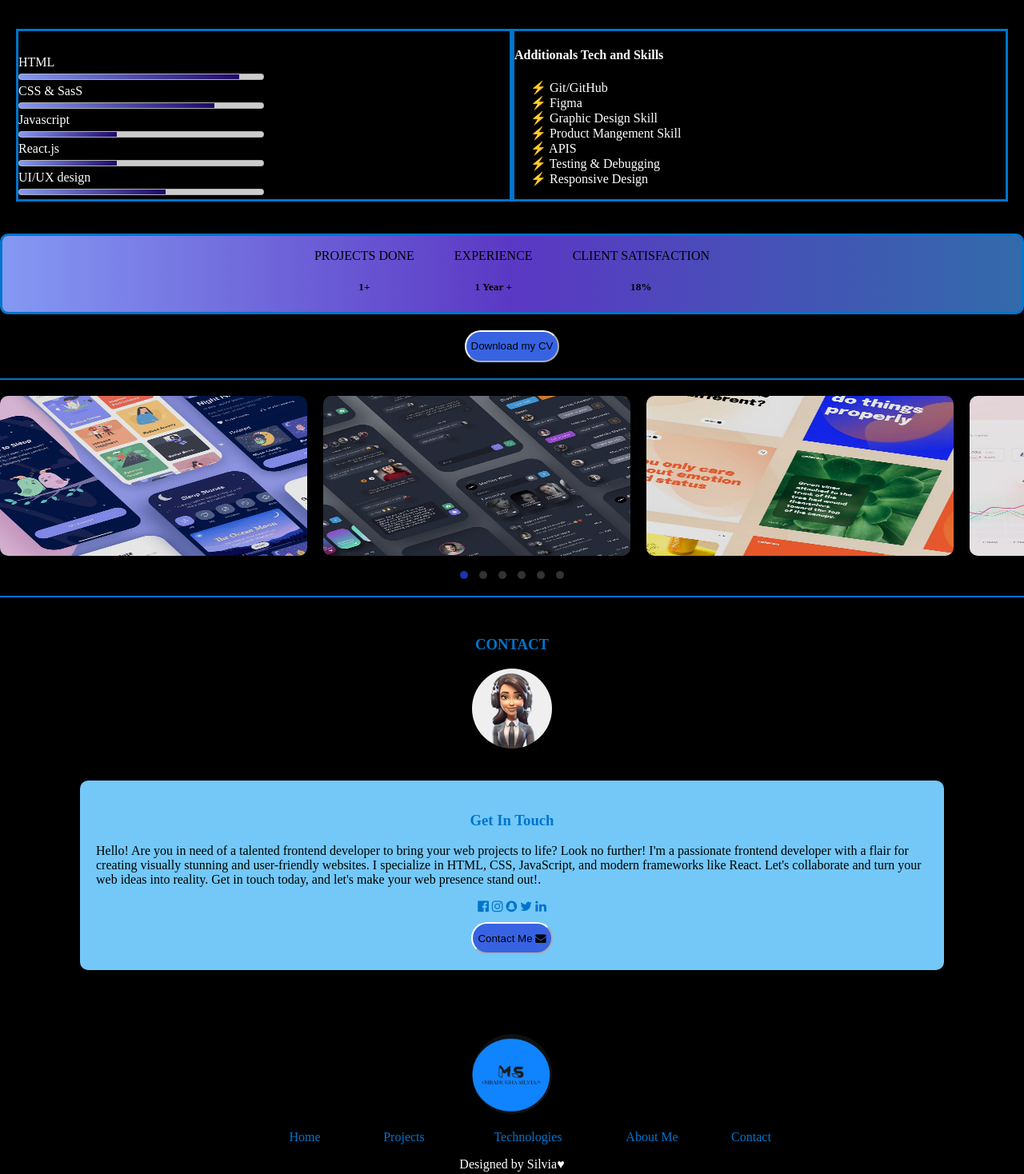
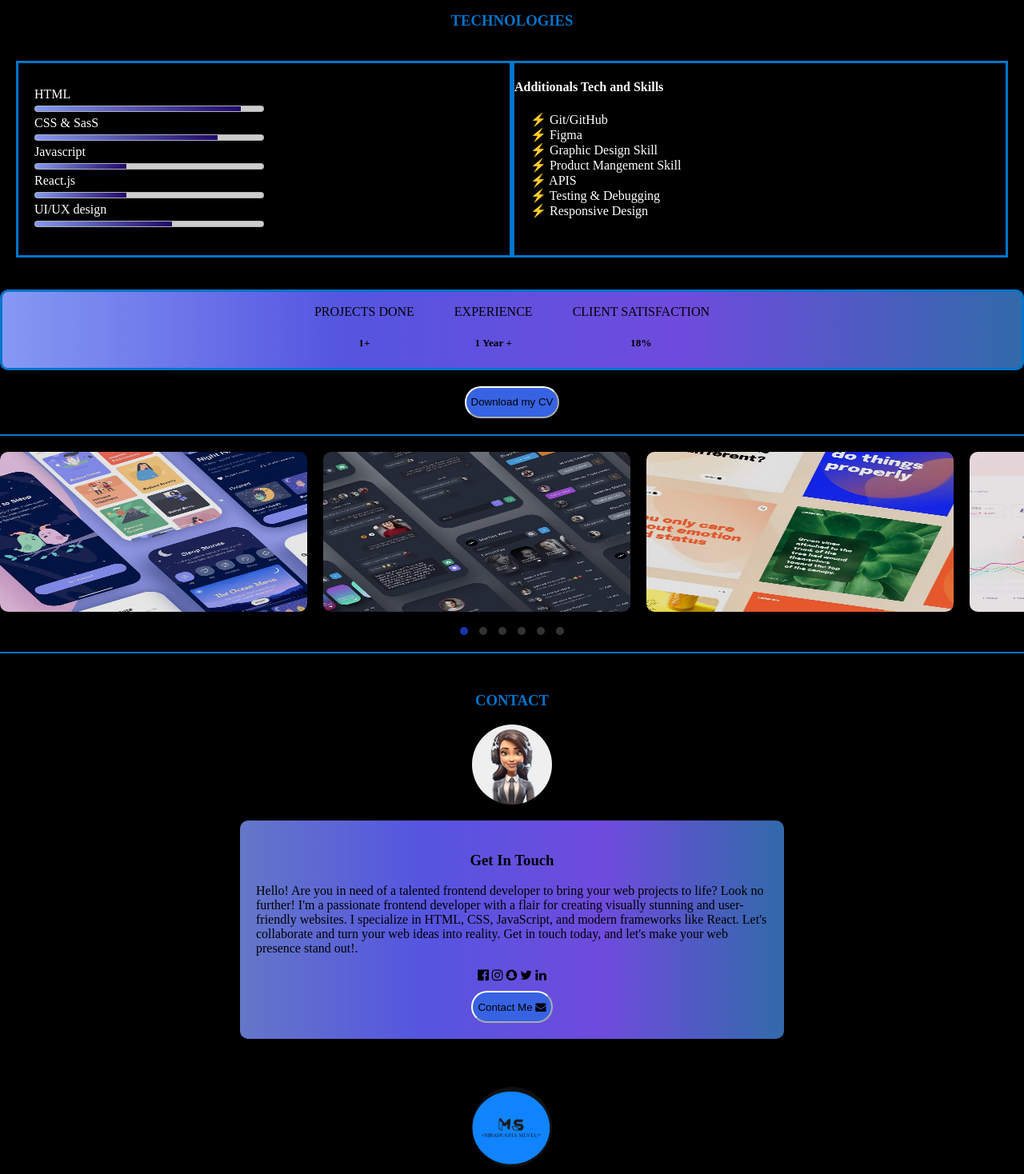
Before and after one commit to Silvyjson/Learning-Portfolio, a plain HTML site: page index.html in a window 1280 px wide. Shown: the part 866-2334 px from the top of the page at 80% size. Drawn offline with Linux system fonts and the light colour scheme.

Commit message:
feat: added few features

```diff
--- a/Mystyle.css
+++ b/Mystyle.css
@@ -22,8 +22,8 @@ a {
 /* The Navsection */
 
 .ms-icon {
-  width: 100px;
-  height: 30px;
+    width: 100px;
+    height: 30px;
     padding-left: 20px;
     float: left;
 }
@@ -61,7 +61,6 @@ a {
 }
 
 .dropdown-content li {
-    /* border-bottom: 2px solid rgb(27, 52, 162); */
     text-align: center;
 }
 
@@ -144,7 +143,7 @@ a {
 h1 {
     font-size: 25px;
     font-weight: 900;
-    background-image: linear-gradient(to right, #3498db, #2980b9);
+    background-image: linear-gradient(to right, #bdb0fe, #775dd6);
     -webkit-background-clip: text;
     background-clip: text;
     color: transparent;
@@ -189,7 +188,7 @@ h1 {
 h2 {
     font-size: 25px;
     font-weight: 900;
-    background-image: linear-gradient(to right, #3498db, #6c7b8b);
+    background-image: linear-gradient(to right, #9dd0f1, #66a9f0);
     -webkit-background-clip: text;
     background-clip: text;
     color: transparent;
@@ -215,8 +214,14 @@ h3 {
     padding: 20px 100px;
 }
 
-.skills, .adskills, .meter{
+.skills,
+.adskills,
+.meter {
     border: 3px solid #0074cc;
+}
+
+.skills {
+    padding: 20px;
 }
 
 
@@ -239,8 +244,8 @@ h3 {
     margin-left: 20px;
 }
 
-.meter{
-    padding-top: 30px;
+.meter {
+    padding: 30px 20px;
 }
 
 meter {
@@ -261,14 +266,13 @@ ul {
 
 .projects {
     border: 3px solid #0074cc;
-    background: linear-gradient(to right, #8599f3, #5b38c4, #326aaa);
+    background: linear-gradient(to right, #8599f3, rgb(85, 85, 224), #6f4bdd, #326aaa);
     border-radius: 10px;
     display: flex;
     gap: 50px;
     justify-content: center;
     margin: 20px 0;
     color: black;
-    box-shadow: 0 4px 8px rgba(0, 0, 0, 0.1);
 }
 
 h5 {
@@ -373,29 +377,34 @@ h5 {
     padding: 30px 0;
 }
 
-.Contact_info {
-    display: flex;
-    flex-direction: column;
-    margin-top: 20px;
-    padding: 20px 100px;
-}
-
 .get-in-touch {
-    background-color: rgb(115, 200, 247);
+    background: linear-gradient(to right, #6477c8, rgb(85, 85, 224), #6f4bdd, #326aaa);
     color: black;
     padding: 20px;
     border-radius: 10px;
+    width: 50%;
+    display: block;
+    margin-left: auto;
+    margin-right: auto;
+    margin-top: 20px;
 }
 
+.get-in-touch h3 {
+    color: #000;
+}
 
 .socialmedia {
     text-align: center;
 }
 
+.socialmedia i {
+    color: #000;
+}
+
 .contactButton,
 .downloadCV {
     border-radius: 50px;
-    background-color: rgba(86, 134, 229, 0.909);
+    background-color: rgba(89, 44, 237, 0.909);
     border-color: white;
     margin-top: 10px;
     display: block;
@@ -424,6 +433,10 @@ h5 {
 }
 
 /* The Footer Section */
+
+.footer_section p {
+    color: rgb(177, 175, 255);
+}
 
 .myfooterStlye {
     text-align: center;
@@ -482,6 +495,10 @@ h5 {
     .message-input {
         width: 100%;
         height: 200px;
+    }
+
+    .Footer_Navbar {
+        grid-template-columns: repeat(2, 70px) 100px repeat(2, 90px);
     }
 }
 
@@ -543,6 +560,10 @@ h5 {
     .meter {
         margin-left: 20px;
         border: none;
+    }
+
+    .get-in-touch{
+        width: 70%;
     }
 }
 
@@ -612,7 +633,10 @@ h5 {
     }
 
     .projects {
+        width: 80%;
         display: block;
+        margin-left: auto;
+        margin-right: auto;
         text-align: center;
     }
 
--- a/Mystyle.js
+++ b/Mystyle.js
@@ -16,7 +16,7 @@ const hideNavOnScroll = () => {
   menuIcon.classList.remove("open");
 }
 
-document.body.addEventListener('click', function(event) {
+document.body.addEventListener('click', function (event) {
 
   if (!event.target.closest('.Navsection') && !event.target.closest('.dropdown-content a')) {
     hideNavOnScroll();
@@ -35,7 +35,7 @@ window.addEventListener('scroll', hideNavOnScroll);
 
 let counter = 1;
 
-setInterval(function() {
+setInterval(function () {
   document.getElementById('slide' + counter).checked = true;
   counter++;
   if (counter > 6) {
--- a/index.html
+++ b/index.html
@@ -1,21 +1,23 @@
 <!DOCTYPE html>
 <html lang="en">
+
 <head>
   <meta charset="UTF-8" />
-    <meta name="viewport" content="width=device-width, initial-scale=1.0"/>
-    <meta name="Silvia's Portfolio" content="Portfolio content"/>
-    <meta property="og:title" content="mbadugha silvia Portfolio"/>
-    <meta property="og:type" content="website"/>
-    <meta property="og:url" content="https://github.com/Silvyjson"/>
+  <meta name="viewport" content="width=device-width, initial-scale=1.0" />
+  <meta name="Silvia's Portfolio" content="Portfolio content" />
+  <meta property="og:title" content="mbadugha silvia Portfolio" />
+  <meta property="og:type" content="website" />
+  <meta property="og:url" content="https://github.com/Silvyjson" />
   <meta name="description" content="Silvia's Personal Portfolio Website" property="og:description">
   <meta name="description" content="/icons/desc.png" property="og:image">
-    <meta name="keywords" content="Silvia, PortFolio, MasterPortfolio, Silvia's Portfolio"/>
-    <meta name="author" content="Silvia"/>
+  <meta name="keywords" content="Silvia, PortFolio, MasterPortfolio, Silvia's Portfolio" />
+  <meta name="author" content="Silvia" />
   <title>Mbadugha Silvia's PortFolio</title>
   <link rel="icon" href="./image/Myicon.jpg">
   <link rel="stylesheet" href="Mystyle.css">
   <link rel="stylesheet" href="https://cdnjs.cloudflare.com/ajax/libs/font-awesome/4.7.0/css/font-awesome.min.css">
 </head>
+
 <body>
   <header>
     <section class="Header_section">
@@ -46,7 +48,7 @@
             <div class="bar bar2"></div>
           </div>
         </div>
-          <div  id="nav">
+        <div id="nav">
           <ul class="dropdown-content">
             <li><a href="Myportfolio.html">Home</a> </li>
             <li><a href="#pojects">Projects</a></li>
@@ -65,11 +67,13 @@
         <h1>MBADUGHA NMESOMA SILVIA</h1>
       </div>
       <p class="p">
-          <b>H</b>ello, meet Mbadugha Nmesoma Silvia, a passionate frontend developer eager to bring creativity to the digital world.
+        <b>H</b>ello, meet Mbadugha Nmesoma Silvia, a passionate frontend developer eager to bring creativity to the
+        digital world.
         While I lack formal experience, I've immersed myself in HTML, CSS, and JavaScript through hands-on projects.
         I'm dedicated to continuous learning, collaboration, and staying current with industry trends.
         I believe in teamwork and growth and am seeking opportunities to connect with mentors and professionals.
-          If you're looking for an enthusiastic frontend developer or have advice to offer, let's connect and turn my passion into impactful projects &#128187.
+        If you're looking for an enthusiastic frontend developer or have advice to offer, let's connect and turn my
+        passion into impactful projects &#128187.
       </p>
       <div>
         <Button class="Gitbutton"><a href="https://github.com/Silvyjson" target="_blank">
@@ -96,10 +100,14 @@
           <img src="./Image/frontendImg.jpg" alt="frontend Img" class="frontendImg" id="slide-left">
         </div>
         <ul class="skills" id="slide-right">
-            <li>⚡Interactive Web Applications: I have a strong track record of building dynamic and engaging web applications by leveraging the power of HTML,CSS and JavaScript.</li>
-            <li>⚡Responsive Web Design: My work exemplifies the ability to ensure that web content looks fantastic on various devices and screen sizes.</li>
-            <li>⚡Frontend Frameworks: I'm experienced in utilizing popular frontend frameworks like React, Angular, and Vue.js to construct feature-rich and scalable web applications.</li>
-            <li>⚡Performance Optimization: I specialize in optimizing website performance, improving load times, and enhancing user experiences through various optimization techniques.</li>
+          <li>⚡Interactive Web Applications: I have a strong track record of building dynamic and engaging web
+            applications by leveraging the power of HTML,CSS and JavaScript.</li>
+          <li>⚡Responsive Web Design: My work exemplifies the ability to ensure that web content looks fantastic on
+            various devices and screen sizes.</li>
+          <li>⚡Frontend Frameworks: I'm experienced in utilizing popular frontend frameworks like React, Angular, and
+            Vue.js to construct feature-rich and scalable web applications.</li>
+          <li>⚡Performance Optimization: I specialize in optimizing website performance, improving load times, and
+            enhancing user experiences through various optimization techniques.</li>
         </ul>
       </div>
     </section>
@@ -111,7 +119,7 @@
         <div class="meter" id="slide-left">
           <form action="/action_page.php" target="_blank">
             <label for="HTML">HTML</label><br>
-              <meter  value="9" min="0" max="10"></meter><br>
+            <meter value="9" min="0" max="10"></meter><br>
             <label for="CSS & SasS">CSS & SasS</label><br>
             <meter value="8" min="0" max="10"></meter><br>
             <label for="Javascript">Javascript</label><br>
@@ -122,9 +130,10 @@
             <meter value="6" min="0" max="10"></meter>
           </form>
         </div>
-          <div class="adskills"><div></div>
+        <div class="adskills">
+          <div></div>
           <h4>
-              Additionals  Tech and Skills
+            Additionals Tech and Skills
           </h4>
           <ul class="skillList" id="slide-right">
             <li>⚡ Git/GitHub</li>
@@ -154,7 +163,8 @@
         </div>
       </div>
       <div>
-          <a href="./" download="mbadughasilviaCV.pdf"><button type="submit" class="downloadCV">Download my CV</button></a>
+        <a href="./" download="mbadughasilviaCV.pdf"><button type="submit" class="downloadCV">Download my
+            CV</button></a>
       </div>
       <div class="slideshow">
         <input type="radio" name="slide" id="slide1" checked>
@@ -194,29 +204,33 @@
         CONTACT
       </h3>
       <img src="./Image/get-in-touch Img.jpg" alt="get-in-touch Img" class="get-in-touchImg">
-        <div class="Contact_info">
       <div class="get-in-touch" id="slide-left">
         <h3>
           Get In Touch
         </h3>
         <p>
           Hello! Are you in need of a talented frontend developer to bring your web projects to life?
-              Look no further! I'm a passionate frontend developer with a flair for creating visually stunning and user-friendly websites.
+          Look no further! I'm a passionate frontend developer with a flair for creating visually stunning and
+          user-friendly websites.
           I specialize in HTML, CSS, JavaScript, and modern frameworks like React.
           Let's collaborate and turn your web ideas into reality. Get in touch today,
           and let's make your web presence stand out!.
         </p>
         <div class="socialmedia">
-              <a href="https://www.facebook.com/profile.php?id=100090063752578" target="_blank"><i class="fa fa-facebook-official"></i></a>
-              <a href="https://instagram.com/silviadanielxx?igshid=YzU1NGVlODEzOA==" target="_blank"><i class="fa fa-instagram"></i></a>
-              <a href="https://www.snapchat.com/add/silvy_j23?share_id=I72vdXxVzs4&locale=en-US" target="_blank"><i class="fa fa-snapchat"></i></a>
-              <a href="https://x.com/Silviadaniels18?t=8Wq_4s2bn59zLkiGKC-twg&s=09" target="_blank"><i class="fa fa-twitter"></i></a>
-              <a href="https://www.linkedin.com/in/mbadugha-silvia-ab6a48262?utm_source=share&utm_campaign=share_via&utm_content=profile&utm_medium=android_app" target="_blank"><i class="fa fa-linkedin"></i></a>
+          <a href="https://www.facebook.com/profile.php?id=100090063752578" target="_blank"><i
+              class="fa fa-facebook-official"></i></a>
+          <a href="https://instagram.com/silviadanielxx?igshid=YzU1NGVlODEzOA==" target="_blank"><i
+              class="fa fa-instagram"></i></a>
+          <a href="https://www.snapchat.com/add/silvy_j23?share_id=I72vdXxVzs4&locale=en-US" target="_blank"><i
+              class="fa fa-snapchat"></i></a>
+          <a href="https://x.com/Silviadaniels18?t=8Wq_4s2bn59zLkiGKC-twg&s=09" target="_blank"><i
+              class="fa fa-twitter"></i></a>
+          <a href="https://www.linkedin.com/in/mbadugha-silvia-ab6a48262?utm_source=share&utm_campaign=share_via&utm_content=profile&utm_medium=android_app"
+            target="_blank"><i class="fa fa-linkedin"></i></a>
         </div>
         <a href="mailto:mbadughasilvia@gmail.com" target="_blank">
           <button class="contactButton"> Contact Me <i class="fa fa-envelope"></i></button>
         </a>
-          </div>
       </div>
     </section>
   </main>
@@ -234,7 +248,8 @@
           <li class="N5"><a href="#Contact"> Contact</a></li>
         </ul>
         <p>Designed by Silvia&#9829</p>
-        </div><hr>
+      </div>
+      <hr>
       <p style="font-size: 10px; text-align: center;">Copyright<sup>&copy;</sup>: All Rights Reserved.</p>
     </section>
   </footer>
@@ -242,8 +257,10 @@
     <a href="tel:+2348144426644"><img src="./Image/phone-icon.jpg" alt="phone-icon" class="phone-icon"></a>
   </div>
   <div class="whatsaap-img">
-      <a href="https://wa.me/+2348144426644" target="_blank"><img src="./Image/whatsaap-icon.jpg" alt="whatsaap-icon" class="whatsaap-icon"></a>
+    <a href="https://wa.me/+2348144426644" target="_blank"><img src="./Image/whatsaap-icon.jpg" alt="whatsaap-icon"
+        class="whatsaap-icon"></a>
   </div>
   <script src="Mystyle.js"></script>
 </body>
+
 </html>
```
Lines whose indentation alone changed are shown as unchanged.
